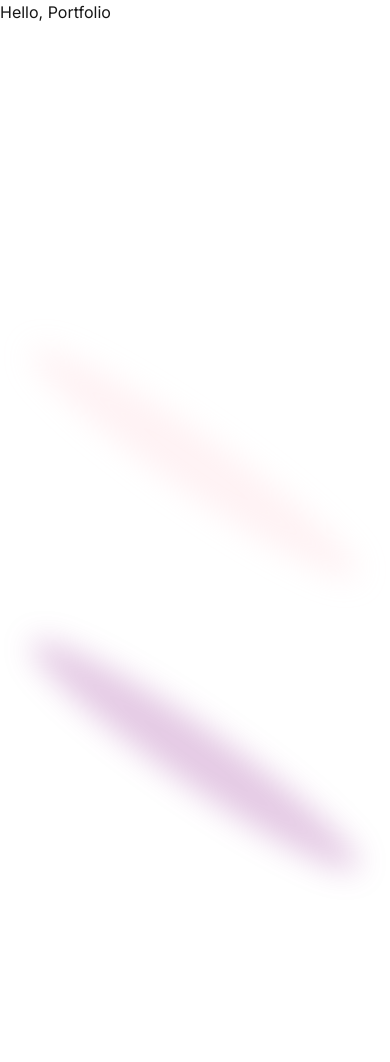
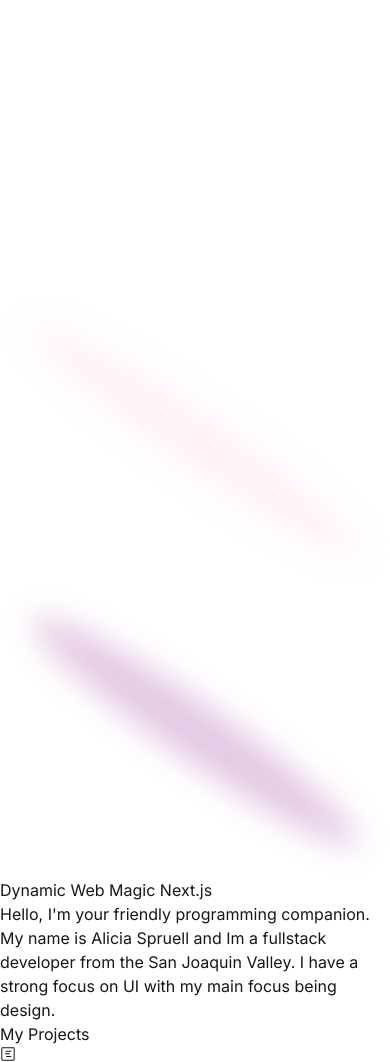
Before and after one commit to Raquelbateman/myportfolio, a Next.js app: page / in a window 390 px wide. Before the commit the page ends 902 px from the top, so only its background shows below. Built offline with nearby package versions, Linux system fonts and the light colour scheme.

Commit message:
Rebuilding repository

```diff
--- a/components/ui/Hero.tsx
+++ b/components/ui/Hero.tsx
@@ -1,35 +1,50 @@
 import React from "react";
 import { Spotlight } from "./Spotlight";
+import { TextGenerateEffect } from "./TextGenerateEffect";
+
+import { GoProjectRoadmap } from "react-icons/go";
+import MagicButton from "./MagicButton";
 
 export const Hero = () => {
   return (
-    <>
-      <div>
-        <div className="pb-20 pt-36">
-
-            <div>
+    <div className="relative w-full">
+      <div className="pb-20 pt-36">
+        {/* Spotlight container */}
+        <div className="relative">
           <Spotlight
-            className="top-40 -left-10 md:-lef-32 md:-top-20 h-screen"
+            className="top-40 -left-10 md:-left-32 md:-top-20 h-screen"
             fill="white"
           />
-
           <Spotlight
             className="top-10 left-full h-[80vh] w-[50vh]"
             fill="pink"
           />
-
           <Spotlight
-            className="top-28 -left-80 h-[80-vh] w-[vwl]"
+            className="top-28 -left-80 h-[80vh] w-[100vw]"
             fill="purple"
           />
         </div>
-        <div className="h-screen w-full dark:bg-black-100 bg-white  dark:bg-grid-white/[0.3] bg-grid-black/[0.2] relative flex items-center justify-center">
-          {/* Radial gradient for the container to give a faded look */}
-          <div className="absolute pointer-events-none inset-0 flex items-center justify-center dark:bg-black-100 bg-white [mask-image:radial-gradient(ellipse_at_center,transparent_20%,black)]"></div>
+
+        {/* Grid background container */}
+        <div className="absolute inset-0 h-screen w-full dark:bg-black bg-white dark:bg-grid-white/[0.7] bg-grid-black/[0.2] flex items-center justify-center">
+          {/* Radial gradient overlay */}
+          <div className="absolute pointer-events-none inset-0 flex items-center justify-center dark:bg-black bg-white [mask-image:radial-gradient(ellipse_at_center,transparent_20%,black)]" />
         </div>
+        <div className="flex justify-center relative my-20 z-10">
+          <div className="mx-w-[89vw] md:max-w-2xl lg:max-w[60vw] flex flex-col items-center ">
+          <h2 className="uppercase tracking-widest test-xs text-center text-blue-400 max-w-80"> Dynamic Web Magic Next.js
+              </h2>
+              <TextGenerateEffect
+              className="text-center text-[40px] md:text-5xl lg:text-6xl"
+              words="Hello, I'm your friendly programming companion."/>
+              <p className="text-center md:tracking-wider mb-4 text-sm md:text-lg lg:text-2xl">My name is Alicia Spruell and Im a fullstack developer from the San Joaquin Valley. I have a strong focus on UI with my main focus being design.</p>
+              <a href="#about"><MagicButton icon={<GoProjectRoadmap />} title="My Projects" position="right" otherClasses={""}/></a>
+
+
+          </div>
         </div>
       </div>
-    </>
+    </div>
   );
 };
 
--- /dev/null
+++ b/components/ui/MagicButton.tsx
@@ -0,0 +1,12 @@
+import React, { ReactNode } from "react";
+
+const MagicButton = ({ title,icon,position,handleClick,otherClasses, }: { title: string;icon:ReactNode,position:string,handleClick?: () => void;otherClasses:string }) => {
+  return (
+    // Button code
+    <button className=" w-full inline-flex h-12 animate-shimmer items-center justify-center rounded-md border border-slate-800 bg-[linear-gradient(110deg,#000103,45%,#1e2631,55%,#000103)] bg-[length:200%_100%] px-6 font-medium text-slate-400 transition-colors focus:outline-none focus:ring-2 focus:ring-slate-400 focus:ring-offset-2 focus:ring-offset-slate-50 md:w-60 md: mt-10">
+      <span className={'inline-flex h-full w-full cursor-pointer items-center justify-center rounded-lg px-7 text-sm font-medium text-white gap-2 ' + otherClasses}>{position === 'left' && icon}{title}{position === 'right' && icon}</span>
+    </button>
+  );
+};
+
+export default MagicButton;
--- /dev/null
+++ b/components/ui/TextGenerateEffect.tsx
@@ -0,0 +1,62 @@
+"use client";
+import { useEffect } from "react";
+import { motion, stagger, useAnimate } from "framer-motion";
+import { cn} from "libs/utils"
+
+export const TextGenerateEffect = ({
+  words,
+  className,
+  filter = true,
+  duration = 0.5,
+}: {
+  words: string;
+  className?: string;
+  filter?: boolean;
+  duration?: number;
+}) => {
+  const [scope, animate] = useAnimate();
+  let wordsArray = words.split(" ");
+  useEffect(() => {
+    animate(
+      "span",
+      {
+        opacity: 1,
+        filter: filter ? "blur(0px)" : "none",
+      },
+      {
+        duration: duration ? duration : 1,
+        delay: stagger(0.2),
+      }
+    );
+  }, [scope.current]);
+
+  const renderWords = () => {
+    return (
+      <motion.div ref={scope}>
+        {wordsArray.map((word, idx) => {
+          return (
+            <motion.span
+              key={word + idx}
+              className={`${idx > 3 ? "text-purple" : "dark:text-white text-black"} opacity-0`}
+              style={{
+                filter: filter ? "blur(10px)" : "none",
+              }}
+            >
+              {word}{" "}
+            </motion.span>
+          );
+        })}
+      </motion.div>
+    );
+  };
+
+  return (
+    <div className={cn("font-bold", className)}>
+      <div className="mt-4">
+        <div className="dark:text-white text-black leading-snug tracking-wide">
+          {renderWords()}
+        </div>
+      </div>
+    </div>
+  );
+};
--- a/src/app/layout.tsx
+++ b/src/app/layout.tsx
@@ -1,6 +1,7 @@
 import type { Metadata } from "next";
 import { Inter } from 'next/font/google'
 import "./globals.css";
+import { ThemeProvider } from "./provider";
 
 const inter = Inter({
   subsets: ['latin'],
@@ -20,7 +21,18 @@ export default function RootLayout({
   return (
     <html lang="en">
       <body className={inter.className}>
-        {children}
+
+      <ThemeProvider
+      attribute="class"
+      defaultTheme="dark"
+      enableSystem
+      disableTransitionOnChange
+
+      >
+      {children}
+
+      </ThemeProvider>
+
       </body>
     </html>
   );
--- a/src/app/page.tsx
+++ b/src/app/page.tsx
@@ -6,7 +6,7 @@ export default function Home() {
   return (
     <main className="relative h-full bg-black-100 flex justify-center items-center flex-col overflow-hidden mx-auto sm:px-10 px-5 ">
     <div className="max-w-7xl w-full ">
-      <h1 className="text-white-200">Hello, Portfolio</h1>
+      <h1 className="text-white-200"></h1>
       <Hero/>
     </div>
    </main>
--- /dev/null
+++ b/src/app/provider.tsx
@@ -0,0 +1,11 @@
+"use client"
+
+import * as React from "react"
+import { ThemeProvider as NextThemesProvider } from "next-themes"
+
+export function ThemeProvider({
+  children,
+  ...props
+}: React.ComponentProps<typeof NextThemesProvider>) {
+  return <NextThemesProvider {...props}>{children}</NextThemesProvider>
+}
```
Also changed, not shown: package.json (+7 -1 lines), 1 other file (tests, documents, lock files or other folders).
